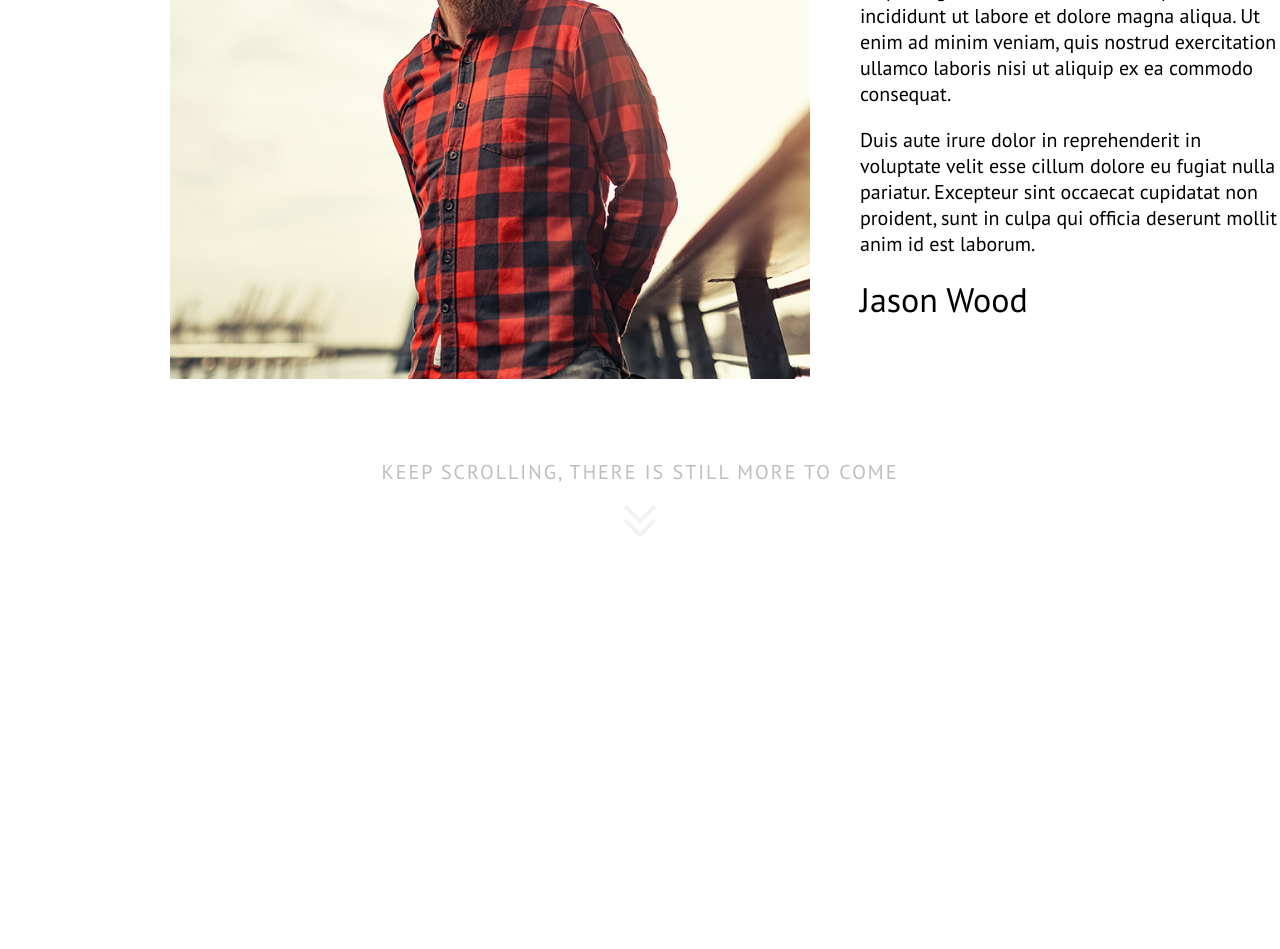
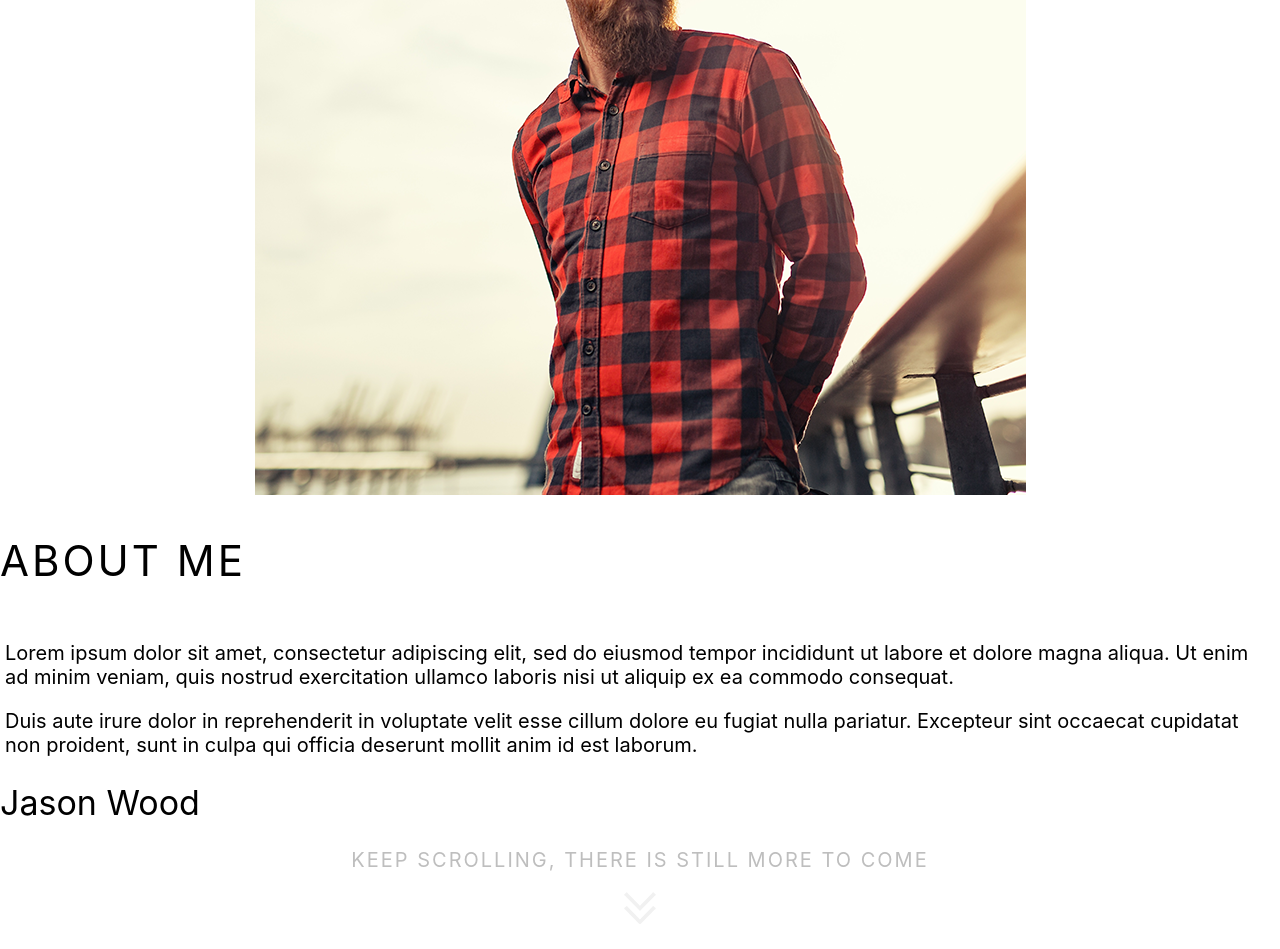
Before and after one commit to gwcew/bs_site, a React (Create React App) app in the folder site/: page / in a window 1280 px wide. Shown: the part 1340-2289 px from the top of the page. Before the commit the page ends 1903 px from the top, so only its background shows below. Built offline with nearby package versions, Linux system fonts and the light colour scheme.

Commit message:
ADD: tablet media queries

```diff
--- a/site/src/App.css
+++ b/site/src/App.css
@@ -2,6 +2,10 @@
   font-family: "UserFont";
   src: url(./resources/font.ttf) format("truetype");
   font-style: normal;
+}
+
+div td {
+  font-family: 'UserFont';
 }
 
 .page-home {
@@ -40,7 +44,6 @@
 
 .page-home-footer {
   padding-top: 800px;
-  font-family: 'UserFont';
   display: flex;
   flex-direction: column;
   align-items: center;
@@ -61,7 +64,6 @@
 
 .page-aboutme-header-table {
   border-bottom: 1px solid #bebebe;
-  font-family: 'UserFont';
   color: #bebebe;
   font-size: 20px;
 }
@@ -84,23 +86,79 @@
 
 .page-aboutme-footer {
   clear: left;
-  font-family: 'UserFont';
   display: flex;
   flex-direction: column;
   align-items: center;
   color: #bebebe;
   font-size: 20px;
 }
+/*
+@media (max-width: 773px) {
+  .page-aboutme-content {
+    margin-right: 100px;
+  }
 
+  .page-aboutme-content-post-header {
+    letter-spacing: 3px;
+    font-size: 42px;
+    padding-bottom: 30px;
+  }
+
+  .page-aboutme-content-post-footer {
+    font-size: 34px;
+  }
+
+  .page-aboutme-content-post-body {
+    font-size: 20px;
+    padding: 5px;
+  }
+}
+*/
+
+@media (min-width: 600px) {
+  .page-aboutme-content {
+    display: flex;
+    flex-direction: column;
+    align-items: center;
+    justify-content: center;
+  }
+
+  .page-aboutme-content-image {
+    margin-top: 60px;
+    margin-bottom: 40px;
+  }
+
+  .page-aboutme-content-post {
+
+    margin-bottom: 25px;
+  }
+
+  .page-aboutme-content-post-header {
+    letter-spacing: 3px;
+    font-size: 42px;
+    padding-bottom: 30px;
+  }
+
+  .page-aboutme-content-post-footer {
+    font-size: 34px;
+  }
+
+  .page-aboutme-content-post-body {
+    font-size: 20px;
+    padding: 5px;
+  }
+}
+
+@media (min-width: 1350px) {
   .page-aboutme-content {
     display: flex;
     flex-direction: row;
     align-items: center;
+    justify-content: center;
+    margin-right: 100px;
   }
 
   .page-aboutme-content-image {
-  width: 50%;
-  height: 50%;
     float: left;
     margin-left: 170px;
     margin-top: 60px;
@@ -108,18 +166,19 @@
     margin-bottom: 80px;
   }
 
+
   .page-aboutme-content-post-header {
     letter-spacing: 3px;
-  font-family: 'UserFont';
     font-size: 42px;
+    padding-bottom: 30px;
   }
 
   .page-aboutme-content-post-footer {
-  font-family: 'UserFont';
     font-size: 34px;
   }
 
   .page-aboutme-content-post-body {
-  font-family: 'UserFont';
     font-size: 20px;
+    padding: 5px;
   }
+}
--- a/site/src/components/Header/index.js
+++ b/site/src/components/Header/index.js
@@ -2,21 +2,25 @@ import React from 'react';
 
 function Component({arrayTexts, className, classNameTable, classNameTableNested}) {
     const generatedLists = arrayTexts.map((item) => (
-        <td>{item}</td>
+        <td key={item}>{item}</td>
     ));
 
     return (
     <header className={className}>
         <table className={classNameTable} width="90%">
+            <tbody>
                 <tr>
                     <td>
                         <table className={classNameTableNested} cellPadding="25">
+                            <tbody>
                                 <tr>
                                     {generatedLists}
                                 </tr>
+                            </tbody>
                         </table>
                     </td>
                 </tr>
+            </tbody>
         </table>
     </header>
 );
--- a/site/src/components/Post/index.js
+++ b/site/src/components/Post/index.js
@@ -17,10 +17,12 @@ function Component({
             <div className={classContentHeaderName}>{headerTextName}</div>
             <div className={classContentBodyName}>
                 <p>
-                Lorem ipsum dolor sit amet, consectetur adipiscing elit, sed do eiusmod tempor incididunt ut labore et dolore magna aliqua. Ut enim ad minim veniam, quis nostrud exercitation ullamco laboris nisi ut aliquip ex ea commodo consequat.
-                    <p>
-                    Duis aute irure dolor in reprehenderit in voluptate velit esse cillum dolore eu fugiat nulla pariatur. Excepteur sint occaecat cupidatat non proident, sunt in culpa qui officia deserunt mollit anim id est laborum.
-                    </p>
+                    Lorem ipsum dolor sit amet, consectetur adipiscing elit, sed do eiusmod tempor incididunt ut labore et dolore magna aliqua. Ut enim ad minim veniam, quis nostrud exercitation ullamco laboris nisi ut aliquip ex ea commodo consequat.
+                    <div>
+                        <p>
+                            Duis aute irure dolor in reprehenderit in voluptate velit esse cillum dolore eu fugiat nulla pariatur. Excepteur sint occaecat cupidatat non proident, sunt in culpa qui officia deserunt mollit anim id est laborum.
+                        </p>
+                    </div>
                 </p>
             </div>
             <div className={classContentFooterName}>{authorTextName}</div>
```
Lines whose indentation alone changed are shown as unchanged.
